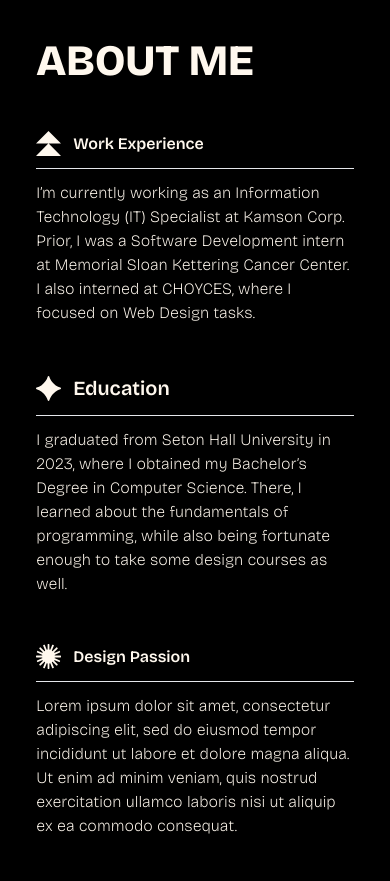
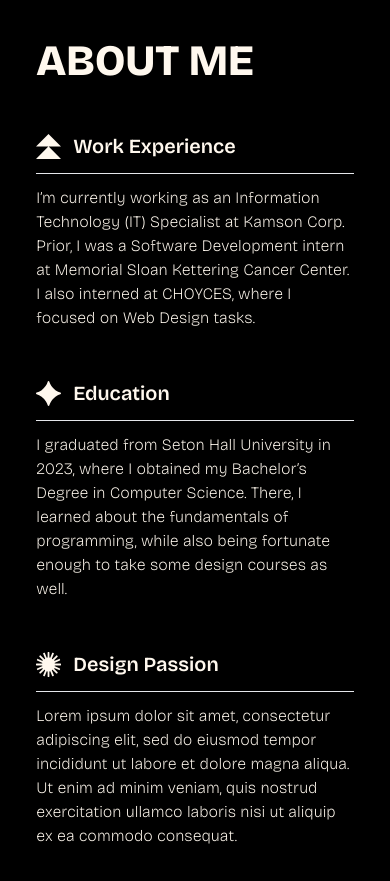
Before and after one commit to NicholasGannon/Portfolio, a website: page index.html in a window 390 px wide. Shown: the part 900-1781 px from the top of the page. Drawn offline with nearby package versions, Linux system fonts and the light colour scheme; files that its build step writes are made by us from their sources.

Commit message:
Font size change

```diff
--- a/index.html
+++ b/index.html
@@ -74,7 +74,7 @@
                 <div class="flex flex-col gap-3">
                     <div class="flex items-center gap-3 md:gap-4">
                         <img src="/assets/WorkExperience.svg" alt="Shape icon" style="max-width: clamp(25px, 3vw + 5px, 100%);">
-                        <h5 class="font-semibold" style="font-size: clamp(1rem, 3vw + 0.25rem, 2rem);">Work Experience</h5>
+                        <h5 class="font-semibold" style="font-size: clamp(1.25rem, 3vw + 0.25rem, 2rem);">Work Experience</h5>
                     </div>
                     <hr>
                     <p class="font-extralight">I’m currently working as an Information Technology (IT) Specialist at Kamson Corp. Prior, I was a Software Development intern at Memorial Sloan Kettering Cancer Center. I also interned at CHOYCES, where I focused on Web Design tasks.</p>
@@ -92,7 +92,7 @@
                 <div class="flex flex-col gap-3">
                     <div class="flex items-center gap-3 md:gap-4">
                         <img src="/assets/DesignPassion.svg" alt="Shape icon" style="max-width: clamp(25px, 3vw + 5px, 100%);">
-                        <h5 class="font-semibold" style="font-size: clamp(1rem, 3vw + 0.25rem, 2rem);">Design Passion</h5>
+                        <h5 class="font-semibold" style="font-size: clamp(1.25rem, 3vw + 0.25rem, 2rem);">Design Passion</h5>
                     </div>
                     <hr>
                     <p class="font-extralight">Lorem ipsum dolor sit amet, consectetur adipiscing elit, sed do eiusmod tempor incididunt ut labore et dolore magna aliqua. Ut enim ad minim veniam, quis nostrud exercitation ullamco laboris nisi ut aliquip ex ea commodo consequat.</p>
```
